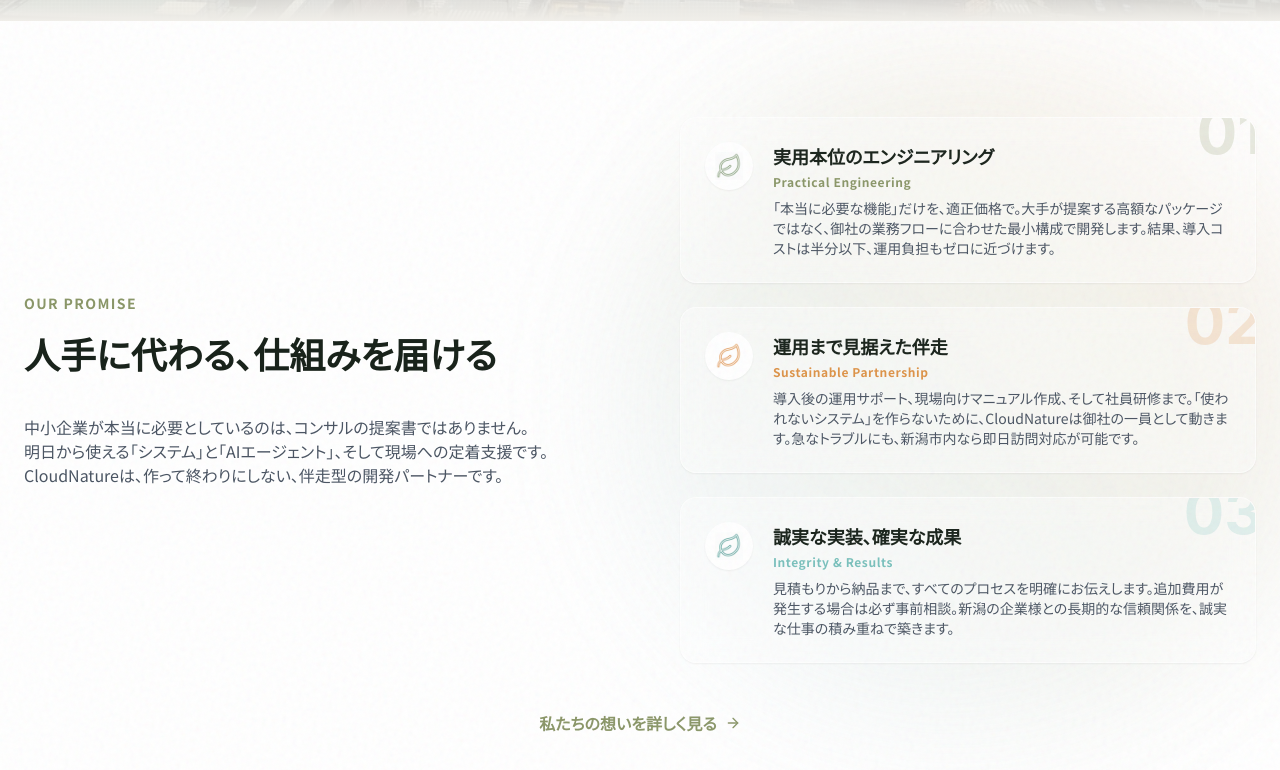
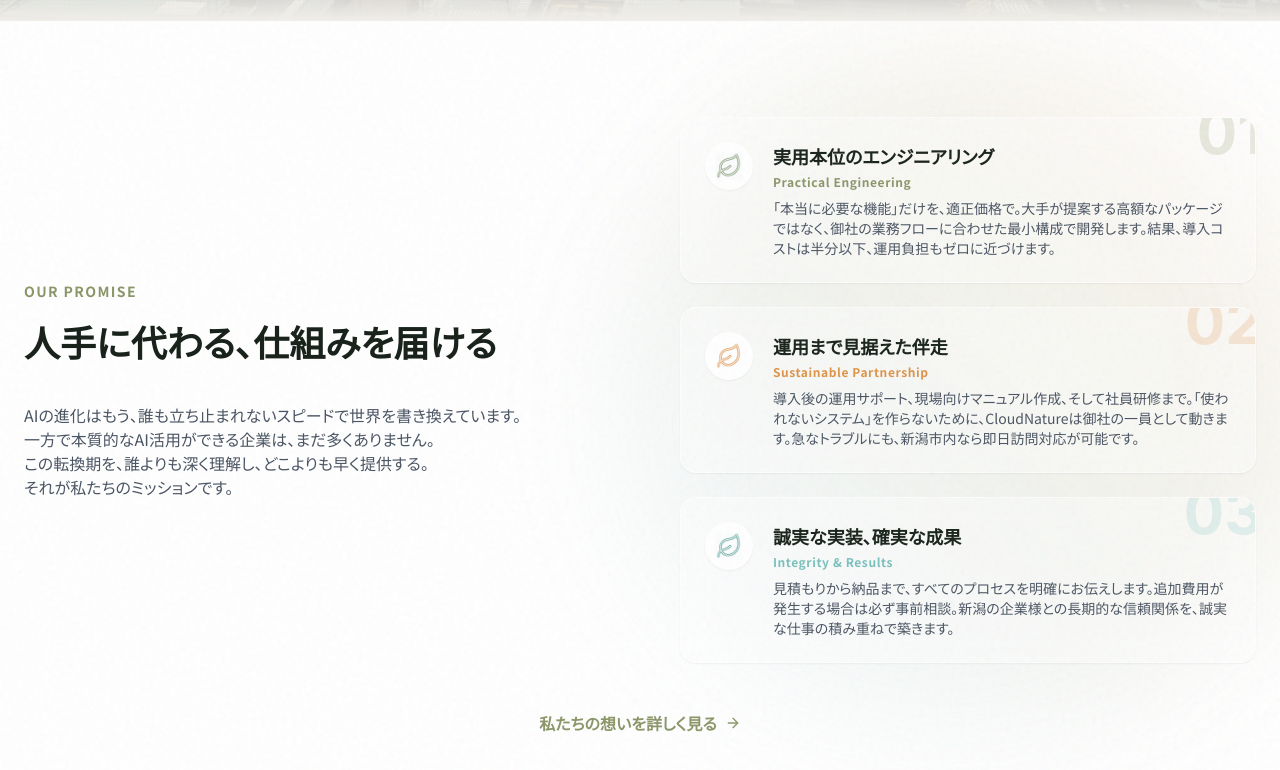
Before and after one commit to kohei0125/CloudNature, a Next.js app: page / in a window 1280 px wide. Shown: the part 810-1580 px from the top of the page. Built offline with nearby package versions, Linux system fonts and the light colour scheme; no server answers.

Commit message:
feat: Update home and philosophy content, and adjust Next.js dev type import path.

```diff
--- a/components/home/MissionSection.tsx
+++ b/components/home/MissionSection.tsx
@@ -20,6 +20,8 @@ const MissionSection = () => {
               {MISSION_COPY.paragraphs[1]}
               <br className="hidden md:block" />
               {MISSION_COPY.paragraphs[2]}
+              <br className="hidden md:block" />
+              {MISSION_COPY.paragraphs[3]}
             </p>
           </div>
 
--- a/content/home.ts
+++ b/content/home.ts
@@ -2,7 +2,7 @@ import { ServiceItem, CaseStudy, ValueProp, NewsItem, NewsCategory } from "@/typ
 
 export const HERO_COPY = {
   imageSrc: "/images/niigata_city.jpg",
-  badge: "AI時代の企業の開発パートナー",
+  badge: "AIを、どこよりも使いこなす開発パートナー",
   headingLine1: "AIトランスフォーメーションで",
   headingLine2: "人手に代わる仕組みを",
   description:
@@ -32,9 +32,10 @@ export const MISSION_COPY = {
   eyebrow: "OUR PROMISE",
   title: "人手に代わる、仕組みを届ける",
   paragraphs: [
-    "中小企業が本当に必要としているのは、コンサルの提案書ではありません。",
-    "明日から使える「システム」と「AIエージェント」、そして現場への定着支援です。",
-    "CloudNatureは、作って終わりにしない、伴走型の開発パートナーです。"
+    "AIの進化はもう、誰も立ち止まれないスピードで世界を書き換えています。",
+    "一方で本質的なAI活用ができる企業は、まだ多くありません。",
+    "この転換期を、誰よりも深く理解し、どこよりも早く提供する。",
+    "それが私たちのミッションです。",
   ]
 };
 
--- a/content/philosophy.ts
+++ b/content/philosophy.ts
@@ -10,17 +10,17 @@ export const FOUNDING_STORY = {
   eyebrow: "OUR STORY",
   title: "なぜ、創業したのか",
   paragraphs: [
-    "「まだやれることがたくさんある。」",
+    "まだやれることがたくさんある",
     "東京・大阪と様々なシステムの開発に携わる中で、テクノロジーが多くの人に影響を与える瞬間を見てきました。新潟に戻り、地元の経営者たちと話すたびに確信したのは、地方にはまだまだ可能性があるということです。",
     "AIやシステムの力は、まだ全ての企業に届いているわけではありません。必要としている会社と、それを届けられる会社の数が、まだ釣り合っていない。",
-    "もっとできることがあるはず。その想いを胸に、CloudNatureを立ち上げました。",
+    "もっとできることがあるはず。AIという「産業革命以来の大変革」の波を、届けたい。その想いを胸に、CloudNatureを立ち上げました。",
   ]
 };
 
 export const MISSION_DEEP_DIVE = {
   eyebrow: "MISSION",
   title: "人手に代わる、仕組みを届ける",
-  description: "新潟の中小企業が直面する最大の課題は「人手不足」。しかし、すべての業務に人が必要なわけではありません。定型的な事務作業、データ入力、問い合わせ対応——こうした業務こそ、AIとシステムの力で自動化できます。",
+  description: "AIは今、日進月歩どころか「秒進分歩」で進化しています。新潟の中小企業が直面する最大の課題「人手不足」に対して、この技術をどこよりも深く使いこなし、最前線の解決策を届ける。それがCloudNatureの使命です。",
   points: [
     { title: "人を減らすのではなく、人の力を最大化する", description: "自動化の目的は「人減らし」ではありません。社員がより創造的で付加価値の高い業務に集中できる環境を作ること。それがCloudNatureの考える本当のDXです。" },
     { title: "中小企業に、大企業レベルの技術を", description: "AIやクラウドは、もはや大企業だけのものではありません。適切な設計と実装で、中小企業でも最先端の技術を手頃な価格で活用できます。" },
```
